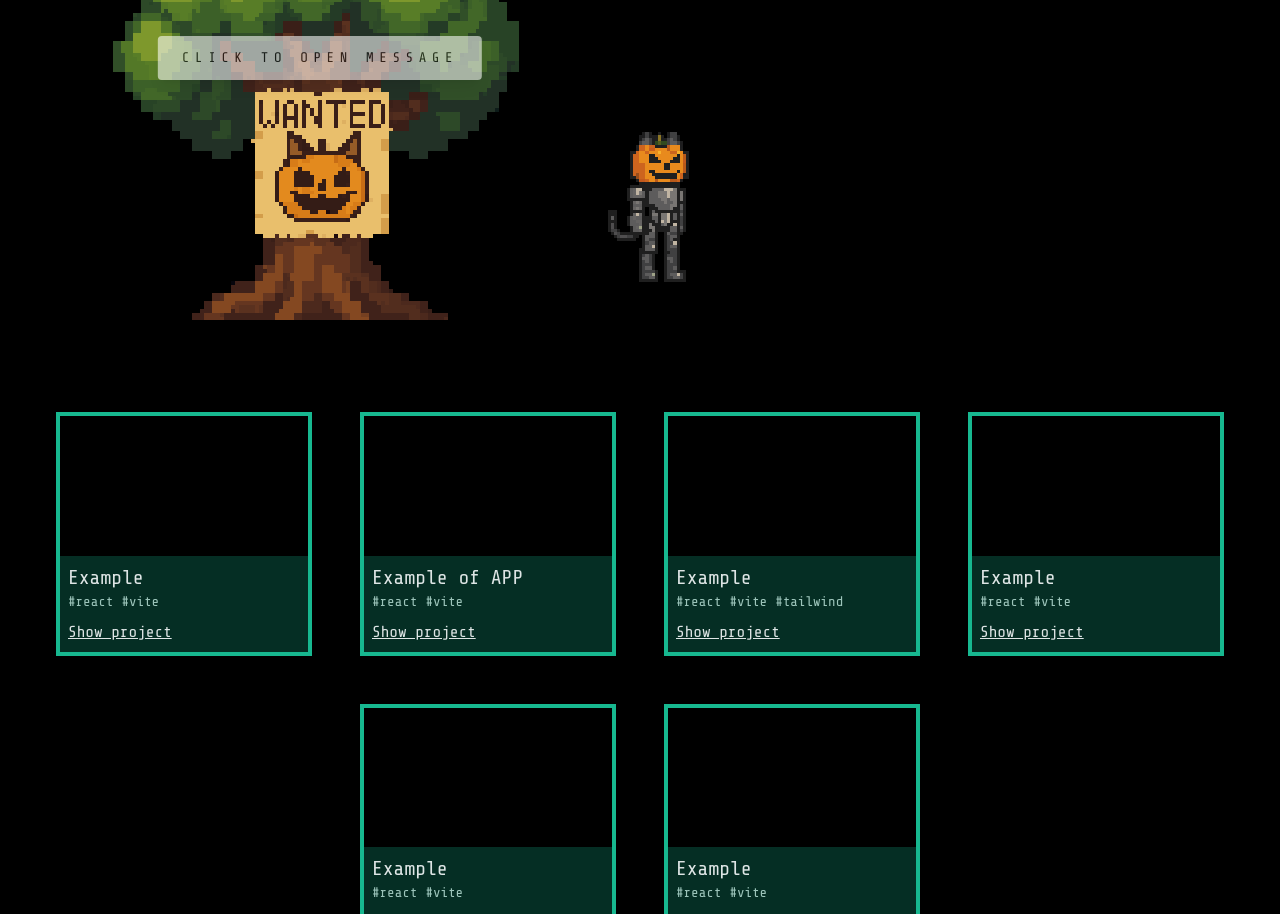
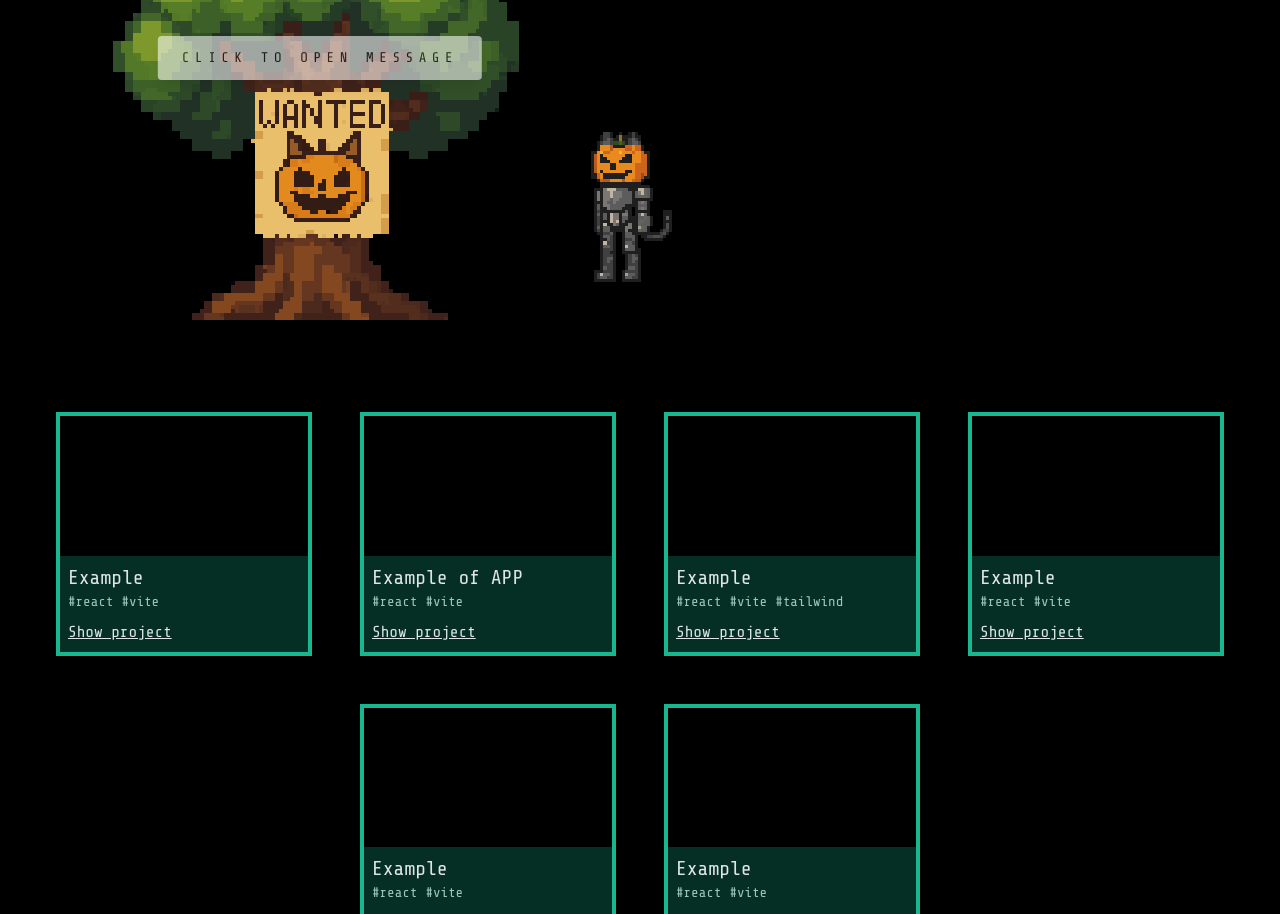
Before and after one commit to C0deCat/portfolio-page, a React (Vite) app: page / in a window 1280 px wide. Shown: the part 1220-2134 px from the top of the page. Built offline with nearby package versions, Linux system fonts and the light colour scheme; a web font is replaced by a local one.

Commit message:
mirrored cat image and added notes

```diff
--- a/src/sections/Expertise.tsx
+++ b/src/sections/Expertise.tsx
@@ -57,6 +57,11 @@ const thirdRow: DescriptonBlockProps[] = [
     children: expertiseContent.Miscellaneous,
   },
 ];
+// Notes for future features:
+// - При открытии карточки отматывать скролл так, чтобы карточка была в центре экрана
+// - При открытии карточки замораживать прогресс анимации котика
+// - Изменить траекторию котика с прямой на кривую
+// - Добавить анимацию ходьбы котика, которая будет запускаться в моменты передвижения
 
 const Expertise: React.FC = () => {
   const sectionRef = useRef<HTMLElement | null>(null);
@@ -145,7 +150,7 @@ const Expertise: React.FC = () => {
     setIsCardVisible(true);
   }, [hasReachedKitty, isCardVisible]);
 
-  const catStandingTransform = `translate(${progress * maxTranslation.x}px, ${
+  const catStandingTransform = `translate(-${progress * maxTranslation.x}px, ${
     progress * maxTranslation.y
   }px)`;
 
@@ -168,7 +173,7 @@ const Expertise: React.FC = () => {
         type="button"
         onClick={handleOpenRequest}
         className={classNames(
-          "absolute z-10 left-[32px] top-[32px] h-[150px] w-auto bg-transparent border-0 p-0 focus:outline-none focus-visible:ring-2 focus-visible:ring-offset-2 focus-visible:ring-amber-400",
+          "absolute z-10 right-[32px] top-[32px] h-[150px] w-auto bg-transparent border-0 p-0 focus:outline-none focus-visible:ring-2 focus-visible:ring-offset-2 focus-visible:ring-amber-400",
           hasReachedKitty || isCardVisible ? "cursor-pointer" : "cursor-default"
         )}
         style={{
```
Also changed, not shown: src/assets/CatStanding.png.
